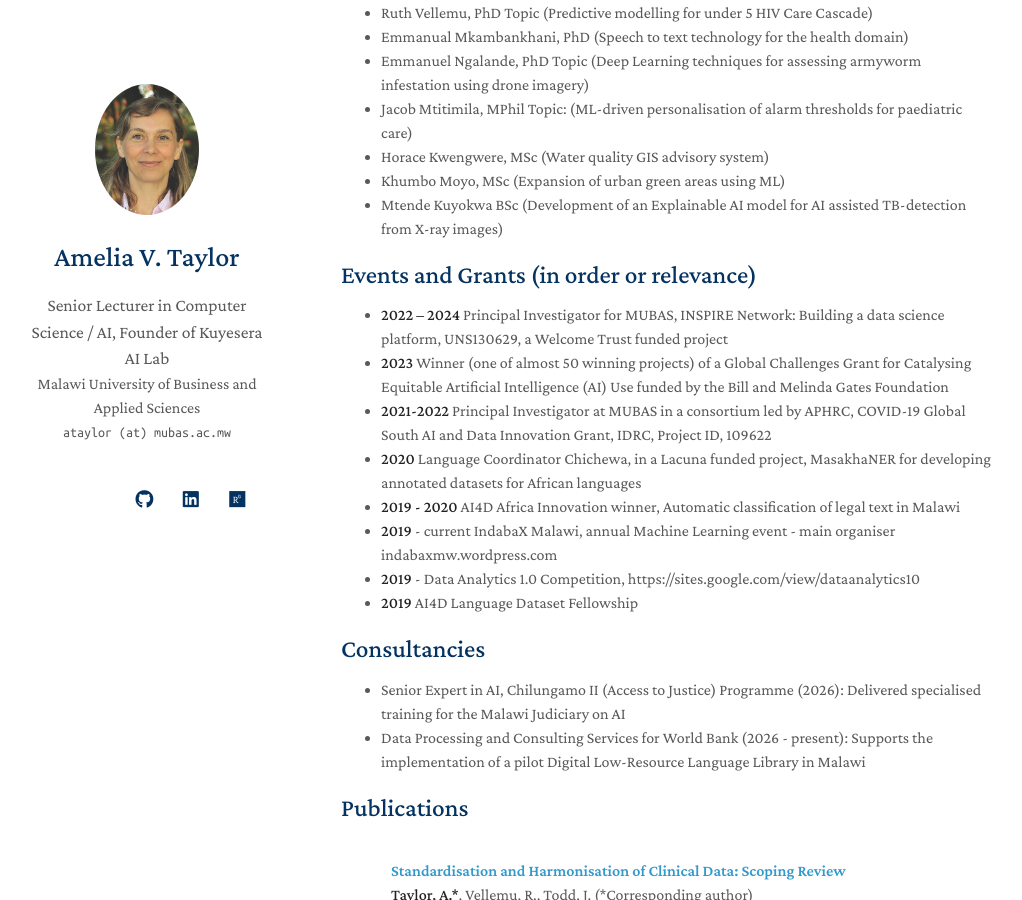
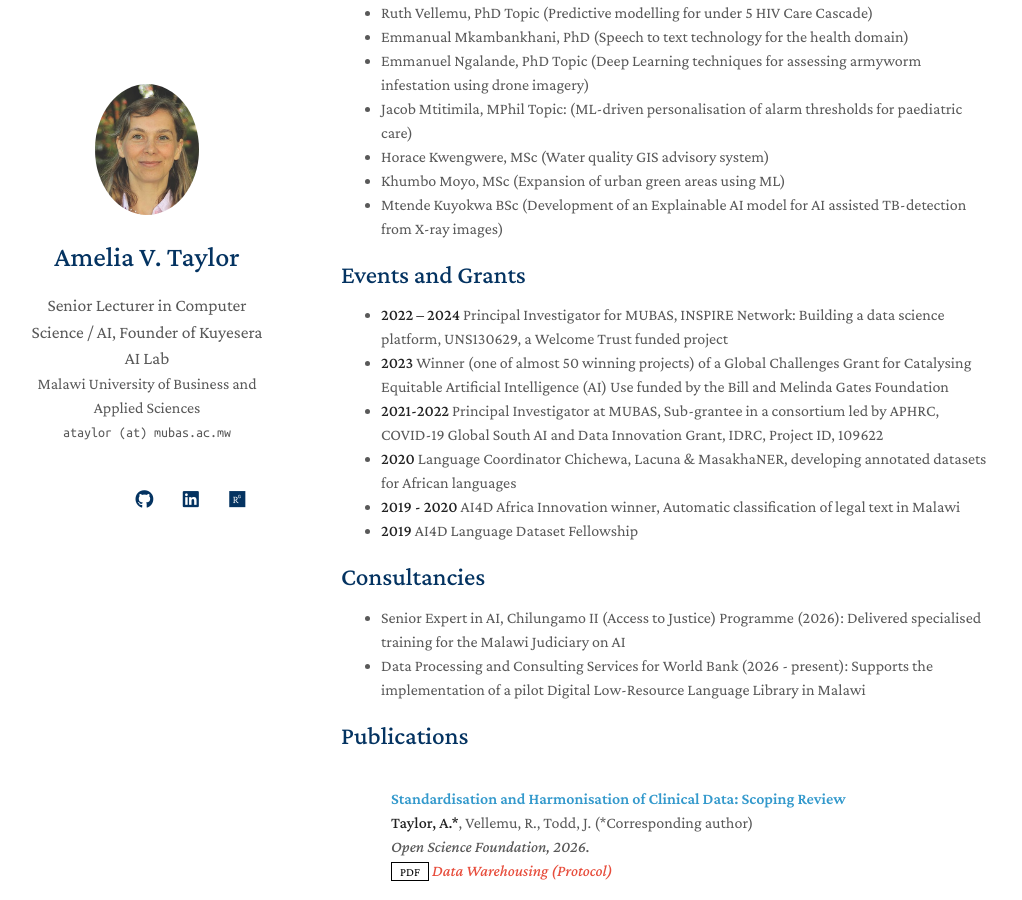
Before and after one commit to avtaylor/ameliataylor.github.io, a Jekyll site: the page built from index.md, in a window 1280 px wide and 900 px high, scrolled down 1677 px. Shown: the whole window, without its empty margins (129-1151 px from the left). Built offline with Jekyll 4.4.1, drawn with Linux system fonts in a browser that asks for light colours; a style sheet for code colours, icons or effects is not loaded; our own code applies the rules of GitHub Pages for plain Markdown files; some of the changed text lies outside the part shown.

Commit message:
Update index.md

```diff
--- a/index.md
+++ b/index.md
@@ -53,14 +53,12 @@
 - Mtende Kuyokwa BSc (Development of an Explainable AI model for AI assisted TB-detection from X-ray images)
 
 
-## Events and Grants (in order or relevance)
+## Events and Grants
 - **2022 – 2024** Principal Investigator for MUBAS, INSPIRE Network: Building a data science platform, UNS130629, a Welcome Trust funded project
 - **2023** Winner (one of almost 50 winning projects) of a Global Challenges Grant for Catalysing Equitable Artificial Intelligence (AI) Use funded by the Bill and Melinda Gates Foundation
-- **2021-2022** Principal Investigator at MUBAS in a consortium led by APHRC, COVID-19 Global South AI and Data Innovation Grant, IDRC, Project ID, 109622
-- **2020** Language Coordinator Chichewa, in a Lacuna funded project, MasakhaNER for developing annotated datasets for African languages
+- **2021-2022** Principal Investigator at MUBAS, Sub-grantee in a consortium led by APHRC, COVID-19 Global South AI and Data Innovation Grant, IDRC, Project ID, 109622
+- **2020** Language Coordinator Chichewa, Lacuna & MasakhaNER,  developing annotated datasets for African languages
 - **2019 - 2020** AI4D Africa Innovation winner, Automatic classification of legal text in Malawi
-- **2019** - current  IndabaX Malawi, annual Machine Learning event - main organiser indabaxmw.wordpress.com
-- **2019** - Data Analytics 1.0 Competition, https://sites.google.com/view/dataanalytics10
 - **2019** AI4D Language Dataset Fellowship
 
 
```
Also changed, not shown: other parts of index.md (+1 -1 lines).
